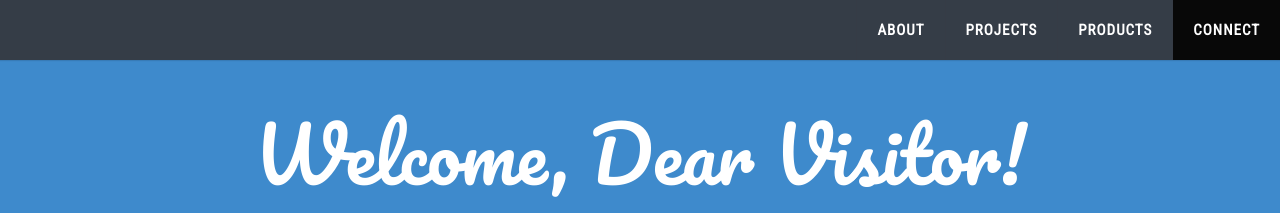
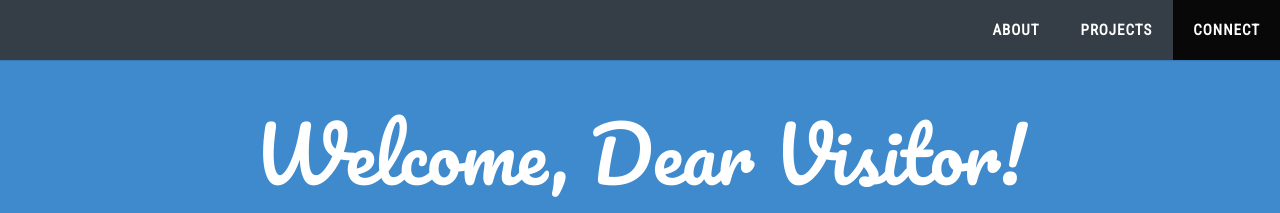
Before and after one commit to pmverma/pmverma.github.io, a Jekyll site: the page built from index.html, in a window 1280 px wide. Shown: the top 213 px of the page. Built offline with Jekyll 4.4.1, drawn with Linux system fonts in a browser that asks for light colours; comment, search, counter and statistics services are not loaded.

Commit message:
Update default.html

```diff
--- a/_layouts/default.html
+++ b/_layouts/default.html
@@ -94,9 +94,9 @@
                         <li class="page-scroll">
                             <a href="#projects">Projects</a>
                         </li>
-                        <li class="page-scroll">
-                            <a href="#products">Products</a>
-                        </li>
+                        <!--<li class="page-scroll">-->
+                        <!--    <a href="#products">Products</a>-->
+                        <!--</li>-->
                         <!--<li class="page-scroll">-->
                         <!--    <a href="/blog">Blog</a>-->
                         <!--</li>-->
```
